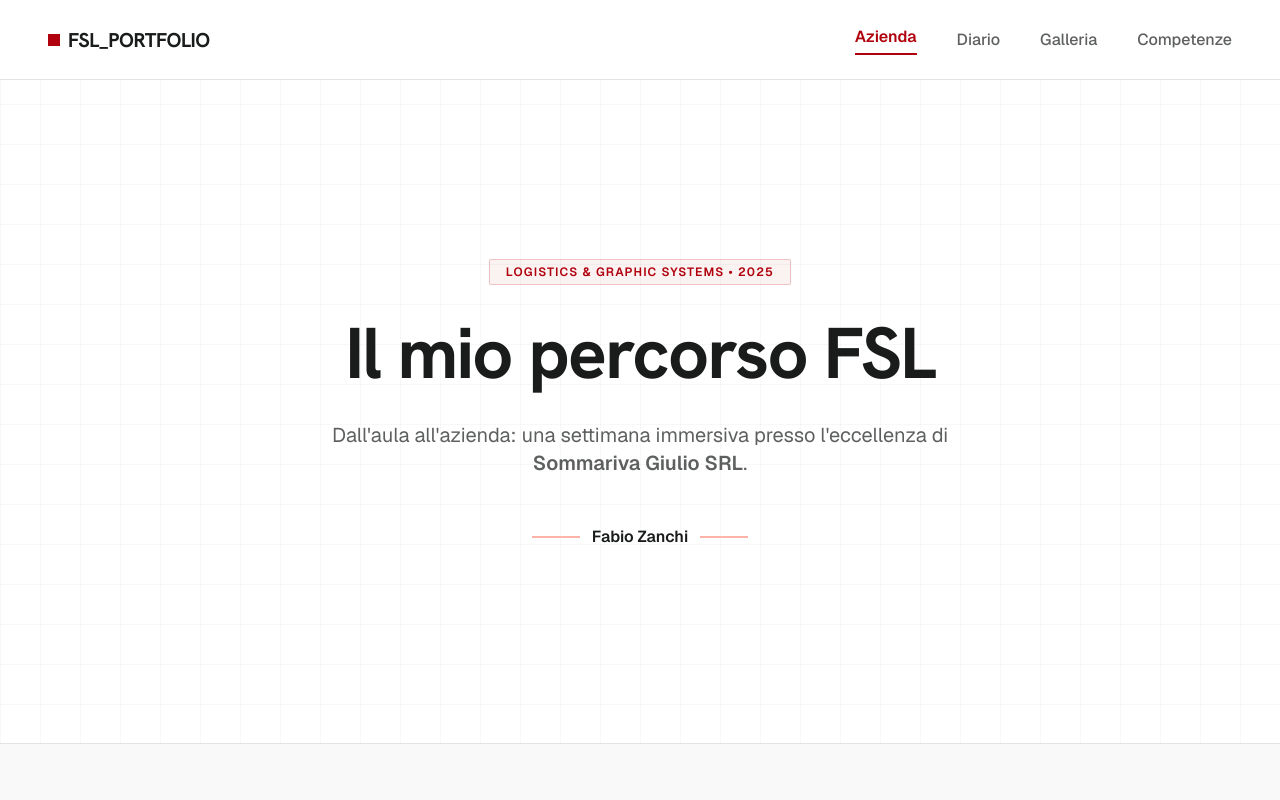
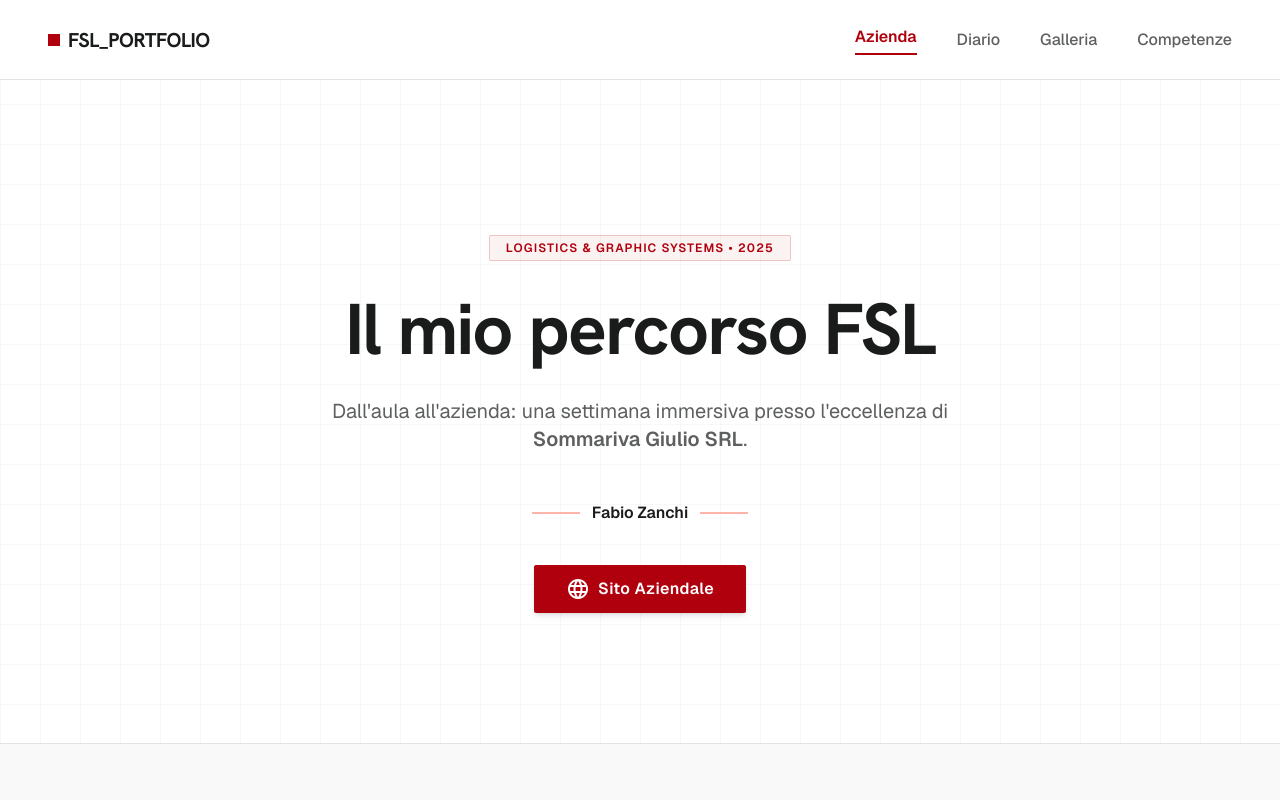
Before and after one commit to fsl2026fz/Progetto-FSL-2025-2026, a plain HTML site: page index.html in a window 1280 px wide. Shown: the top 800 px of the page. Drawn offline with nearby package versions, Linux system fonts and the light colour scheme.

Commit message:
Update index.html

```diff
--- a/index.html
+++ b/index.html
@@ -337,45 +337,29 @@
 <!-- Hero Section -->
 
 <section class="relative min-h-[90vh] flex items-center justify-center pt-20 overflow-hidden bg-surface-container-lowest border-b border-surface-variant">
-
 <div class="absolute inset-0 bg-[linear-gradient(to_right,#1a1c1c08_1px,transparent_1px),linear-gradient(to_bottom,#1a1c1c08_1px,transparent_1px)] bg-[size:40px_40px]"></div>
-
 <div class="container mx-auto px-6 z-10 text-center max-w-[1200px]">
-
 <div class="inline-block px-4 py-1 mb-8 border border-primary/20 bg-primary/5 text-primary font-bold text-xs uppercase tracking-widest rounded-sm">
-
-                Logistics &amp; Graphic Systems • 2025
-
+                Logistics & Graphic Systems • 2025
             </div>
-
 <h1 class="text-5xl md:text-7xl font-bold text-on-surface mb-8 tracking-tight font-headline">
-
                 Il mio percorso FSL
-
             </h1>
-
 <p class="text-lg md:text-xl text-on-surface/70 max-w-2xl mx-auto mb-12">
-
                 Dall'aula all'azienda: una settimana immersiva presso l'eccellenza di <strong>Sommariva Giulio SRL</strong>.
-
             </p>
-
 <div class="mb-10 font-bold text-primary flex items-center justify-center gap-3">
-
 <span class="w-12 h-[2px] bg-primary-fixed-dim"></span>
-
 <span class="text-on-surface">Fabio Zanchi</span>
-
 <span class="w-12 h-[2px] bg-primary-fixed-dim"></span>
-
 </div>
-
 <div class="flex flex-col md:flex-row items-center justify-center gap-5">
-
+    <a href="https://www.sommarivagiulio.com/" target="_blank" rel="noopener noreferrer" class="bg-primary text-on-primary px-8 py-3 rounded-sm font-bold tracking-wide btn-hover transition-all shadow-md flex items-center gap-2">
+        <span class="material-symbols-outlined">language</span>
+        Sito Aziendale
+    </a>
 </div>
-
 </div>
-
 </section>
 
 <!-- L'Azienda -->
```
